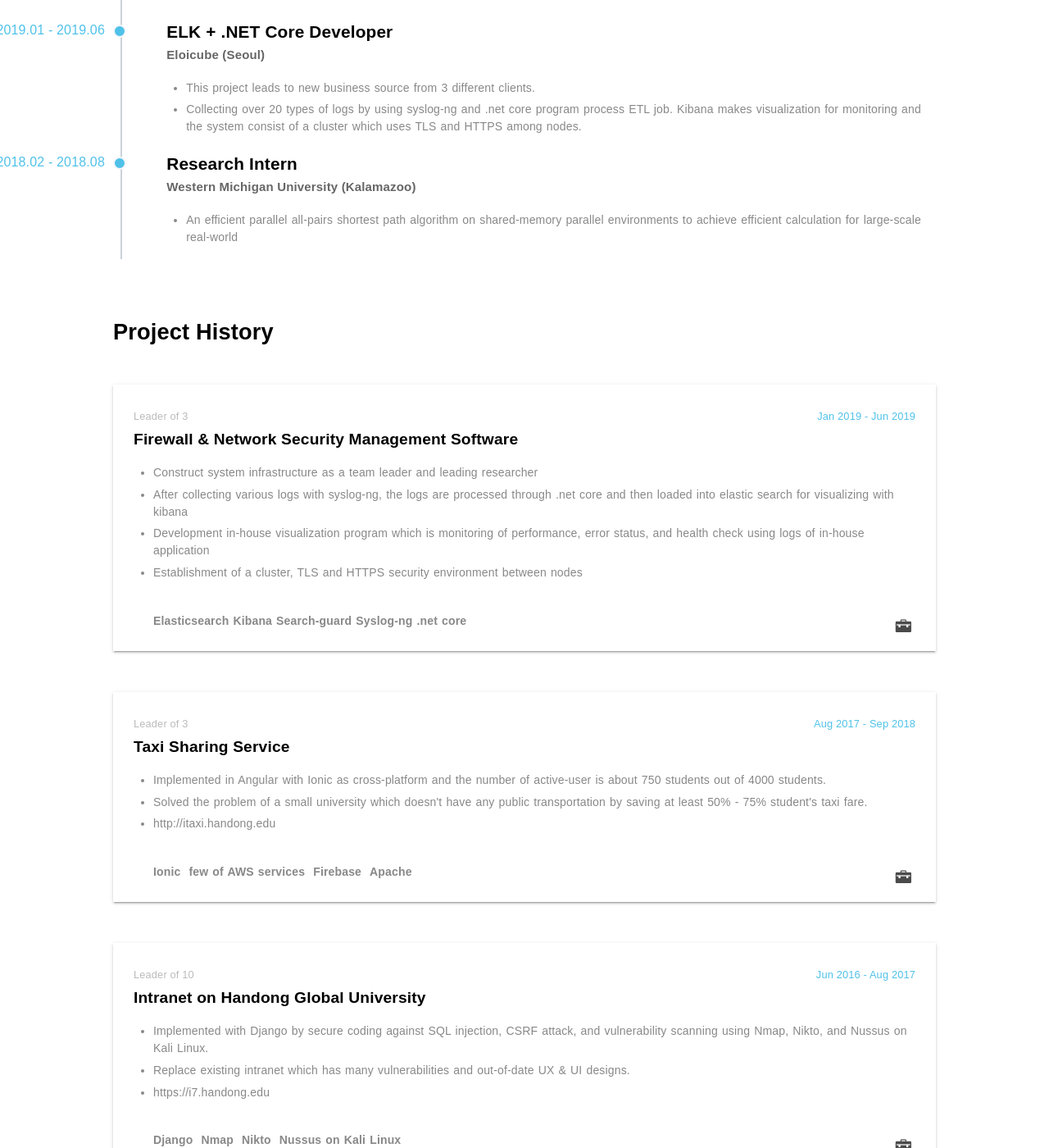
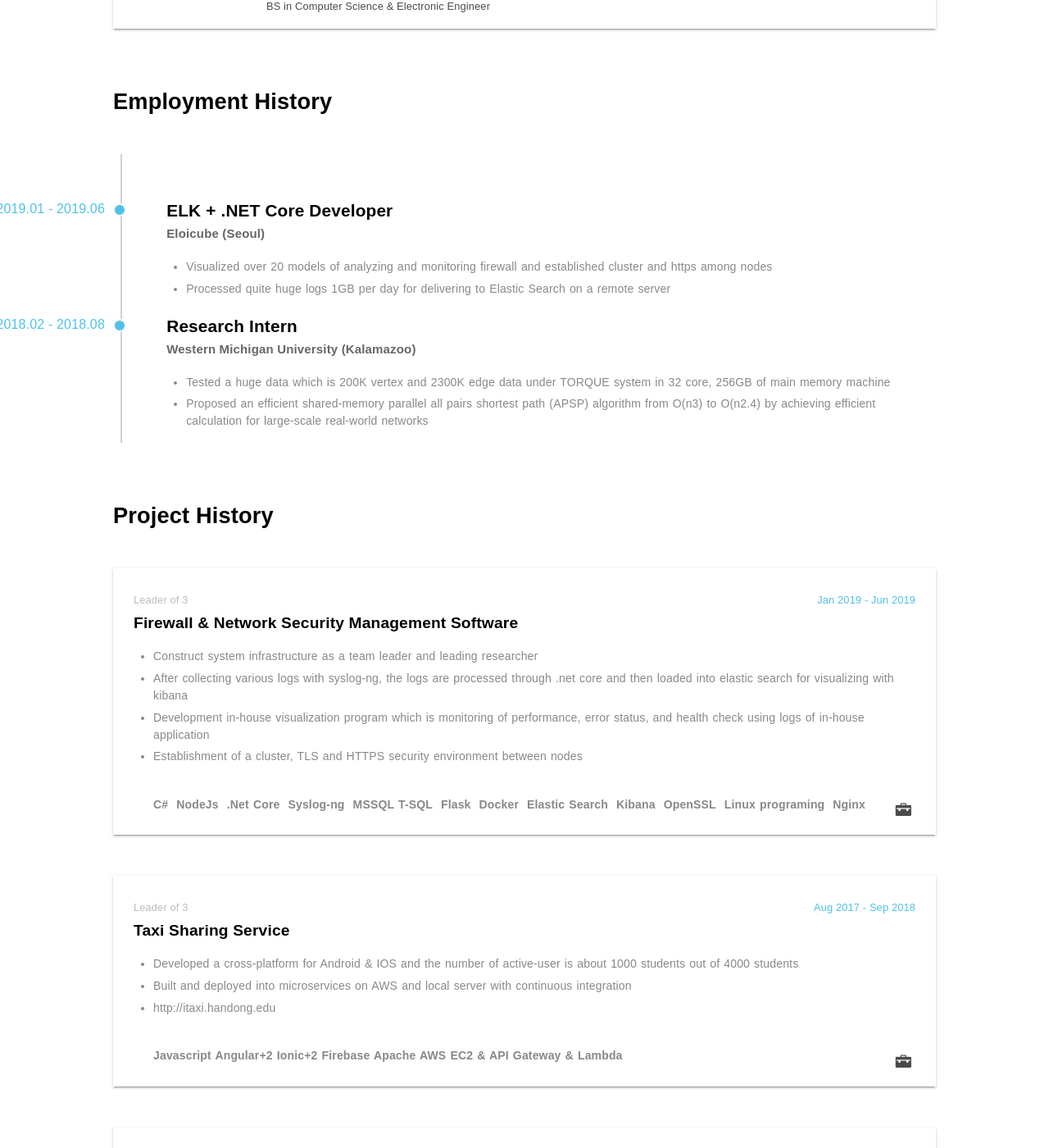
Before and after one commit to adonaiOhesed/adonaiohesed.github.io, a Jekyll site: the page built from about.md, in a window 1280 px wide and 1400 px high, scrolled down 1917 px. Shown: the whole window at 82% size. Built offline with Jekyll 4.4.1, drawn with Linux system fonts in a browser that asks for light colours; nearby versions of some CDN libraries; some web fonts are replaced; comment, search, counter and statistics services are not loaded; some of the changed text lies outside the part shown.

Commit message:
about 수정

```diff
--- a/_data/cv.yml
+++ b/_data/cv.yml
@@ -1,16 +1,19 @@
 Hyo-Eun Choi:
-    profile: My mission is to do things on the side of the world's weak that can help them.
+    profile: Multiplayer Engineer with 2+ years of web & app development, Windows & Linux software, parallel programming, research and cybersecurity but focused on cybersecurity.
     skills:
-        - "C, C++, OpenMP, MPI"
-        - "Python, AWS EC2, AWS Lambda, AWS API Gateway, Django"
-        - "Ionic3+, Angular, Firebase, Apache, Flaske"
-        - "C#, .NET Core, Elastic Search, Kibana, Logstash, Syslog-ng, Node-js, Nginx, Search-guard"
+        - "C, C++, C#, Python, Java, Javascript, Assembly"
+        - "SASS, TypeScript, Angular2+, Django, Ionic2+, Jekyll"
+        - "Metasploit framework, System Hacking, Network Hacking, Web Hacking"
+        - "Ghidra, GDB, Binvis, Veles"
+        - "Autopsy, FTK image, RegRipper, OpenStego"
+        - "SciTools, Understand"
+        - "Assembly, GDB, Ghidra, SciTools, Understand"
+        - "AWS EC2 & API Gateway & Lambda & VPC, Apache, Node.js, Flask, Nginx"
+        - "Oracle, MySQL, Firebase, MSSQL T-SQL"
+        - "OpenMP, MPI, TORQUE, PBS"
+        - ".Net Core, Shell script, Syslog-ng"
         - "IoT construction with ARTIK710, Nucleo, ARTIK cloud"
-        - "Java, MySQL, Git, TFS, Firemon, Algosec, Docker"
-        - "Assembly, GDB, Ghidra, SciTools, Understand"
-        - "BOF, CSRF, XSS, Shellshock, TOCTTOU, Dirty COW, "
-        - "FTK's image"
-        - Experience - RSA Conference Schoalr, Lookhead Martine Communitor
+        - "ELK Stack, Git, TFS, OpenSSL, Docker, ARTIK710, Wireshark, NMap"
     publications:
         - name:             "J. Kim, H. Choi, S. Bae"
           title:            "Efficient Parallel All-Pairs Shortest Paths Algorithm for Complex Graph Analysis"
@@ -29,19 +32,20 @@
           company:          "Eloicube"
           position:         "ELK + .NET Core Developer"
           responsibilities:
-            - "This project leads to new business source from 3 different clients."
-            - "Collecting over 20 types of logs by using syslog-ng and .net core program process ETL job. Kibana makes visualization for monitoring and the system consist of a cluster which uses TLS and HTTPS among nodes."
+            - "Visualized over 20 models of analyzing and monitoring firewall and established cluster and https among nodes"
+            - "Processed quite huge logs 1GB per day for delivering to Elastic Search on a remote server"
         - time:             "2018.02 - 2018.08"
           location:         "Kalamazoo"
           company:          "Western Michigan University"
           position:         "Research Intern"
           responsibilities:
-            - "An efficient parallel all-pairs shortest path algorithm on shared-memory parallel environments to achieve efficient calculation for large-scale real-world"
+            - "Tested a huge data which is 200K vertex and 2300K edge data under TORQUE system in 32 core, 256GB of main memory machine"
+            - "Proposed an efficient shared-memory parallel all pairs shortest path (APSP) algorithm from O(n3) to O(n2.4)  by achieving efficient calculation for large-scale real-world networks"
     projects:
         - time:             "Jan 2019 - Jun 2019"
           team:             "Leader of 3"
           title:            "Firewall & Network Security Management Software"
-          technologies:     "Elasticsearch Kibana Search-guard Syslog-ng .net core"
+          technologies:     "C#, NodeJs, .Net Core, Syslog-ng, MSSQL T-SQL, Flask, Docker, Elastic Search, Kibana, OpenSSL, Linux programing, Nginx"
           responsibilities:
             - "Construct system infrastructure as a team leader and leading researcher"
             - "After collecting various logs with syslog-ng, the logs are processed through .net core and then loaded into elastic search for visualizing with kibana"
@@ -50,16 +54,16 @@
         - time:             "Aug 2017 - Sep 2018"
           team:             "Leader of 3"
           title:            "Taxi Sharing Service"
-          technologies:     "Ionic, few of AWS services, Firebase, Apache"
+          technologies:     "Javascript Angular+2 Ionic+2 Firebase Apache AWS EC2 & API Gateway & Lambda"
           responsibilities:
-            - "Implemented in Angular with Ionic as cross-platform and the number of active-user is about 750 students out of 4000 students."
-            - "Solved the problem of a small university which doesn't have any public transportation by saving at least 50% - 75% student's taxi fare."
+            - "Developed a cross-platform for Android & IOS and the number of active-user is about 1000 students out of 4000 students "
+            - "Built and deployed into microservices on AWS and local server with continuous integration"
             - "http://itaxi.handong.edu"
         - time:             "Jun 2016 - Aug 2017"
           team:             "Leader of 10"
           title:            "Intranet on Handong Global University"
-          technologies:     "Django, Nmap, Nikto, Nussus on Kali Linux"
+          technologies:     "Python, Django, Apache, MySQL, Nmap, Nikto, Nessus, Metasploit"
           responsibilities:
-            - "Implemented with Django by secure coding against SQL injection, CSRF attack, and vulnerability scanning using Nmap, Nikto, and Nussus on Kali Linux."
-            - "Replace existing intranet which has many vulnerabilities and out-of-date UX & UI designs."
+            - "Provided direction and leadership to cross-functional web teams while participating directly in development"
+            - "Analyzed security risks and mitigation for threats such as SQL injection, CSRF, XSS, and so on"
             - "https://i7.handong.edu"
--- a/about.md
+++ b/about.md
@@ -8,7 +8,7 @@
 
 <section class="cv-author-profile" itemprop="author" itemscope itemtype="http://schema.org/Person">
 	<div class="author-info">
-	<img src="{{author.picture}}" style="width:180px; border-radius: 20%;">
+	<img src="{{author.picture}}" style="width:330px; border-radius: 20%;">
 		<h1 class="author-title" itemprop="name" style="border-bottom-width:0; margin:0;">{{author.name}}</h1>
 		{% if author.bio %} <h2 class="author-bio" itemprop="description" style="border-bottom-width:0; margin:0;">{{author.bio}}</h2> {% endif %}
 		<div class="author-meta">
```
Also changed, not shown: assets/profile_photo.jpg, assets/profile_photo_ex.jpg (added).
